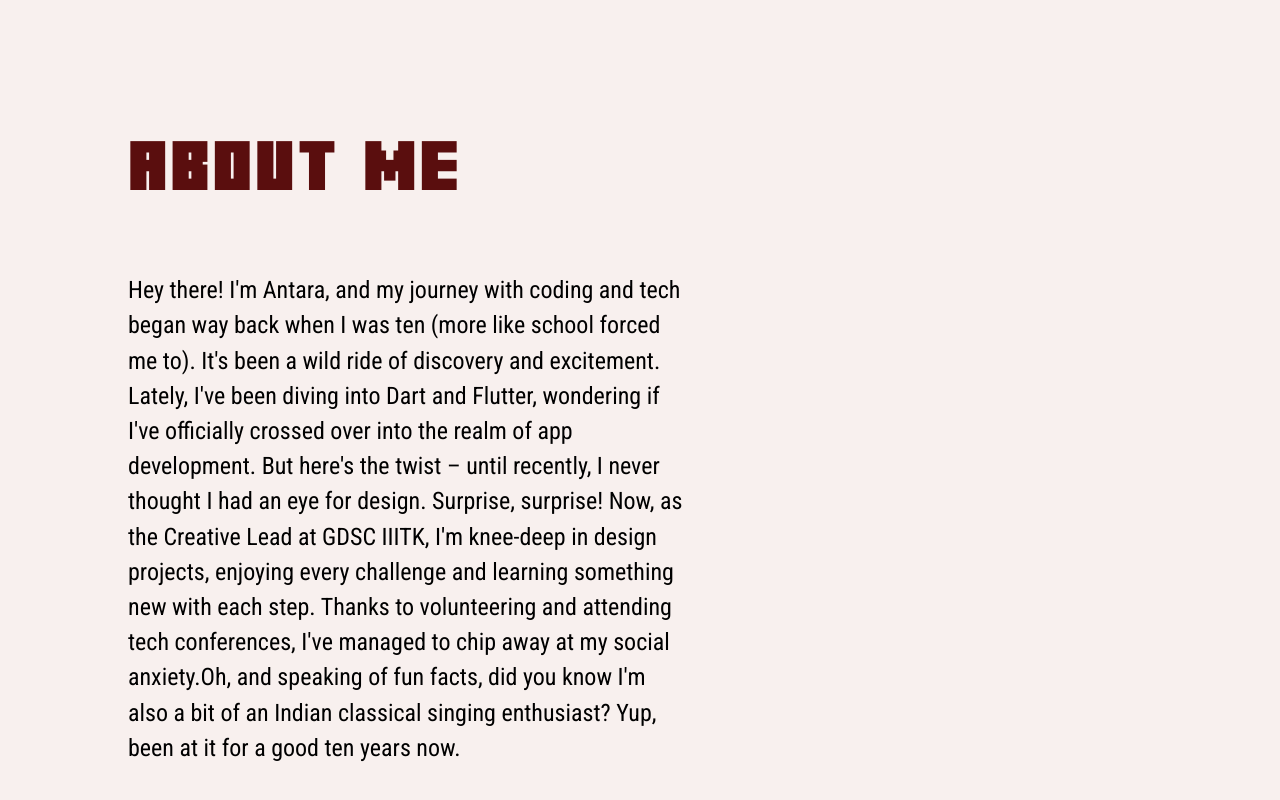
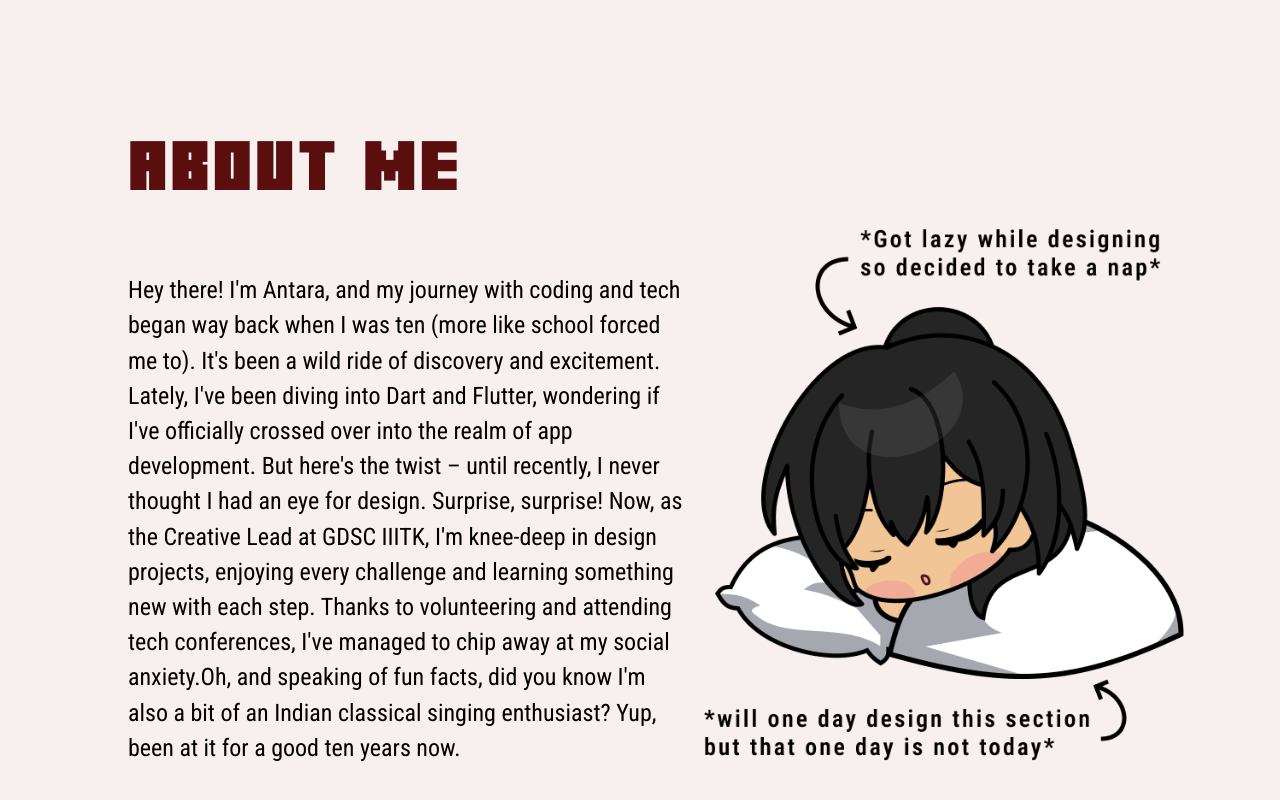
Before and after one commit to Antara-Paul04/antara-paul04.github.io, a plain HTML site: page index.html in a window 1280 px wide. Shown: the part 668-1468 px from the top of the page. Drawn offline with Linux system fonts and the light colour scheme.

Commit message:
about section temporarily done

```diff
--- a/index.html
+++ b/index.html
@@ -39,6 +39,9 @@
         </div>
         <div class="about-page" id="about">
             <h1 CLASS="head">ABOUT ME</h1>
+            <div class="sleep">
+                <img src="assets/images/Group 477.png">
+            </div>
             <div class="about-text">Hey there! I'm Antara, and my journey with coding and tech began way back when I was ten (more like school forced me to). It's been a wild ride of discovery and excitement. Lately, I've been diving into Dart and Flutter, wondering if I've officially crossed over into the realm of app development.
                 But here's the twist – until recently, I never thought I had an eye for design. Surprise, surprise! Now, as the Creative Lead at GDSC IIITK, I'm knee-deep in design projects, enjoying every challenge and learning something new with each step.
                 Thanks to volunteering and attending tech conferences, I've managed to chip away at my social anxiety.Oh, and speaking of fun facts, did you know I'm also a bit of an Indian classical singing enthusiast? Yup, been at it for a good ten years now.</div>
--- a/style.css
+++ b/style.css
@@ -154,10 +154,14 @@ body {
     width: 35rem;
     line-height: 2.2rem;
 }
-.about-img{
-    position:absolute;
-    margin-top:-48rem ;
+.sleep{
+    position: absolute;
     margin-left: 45%;
+    margin-top: 10%;
+}
+.sleep img{
+    max-width: 100%;
+    width: 30rem;
 }
 
 .stats-char{
```
Also changed, not shown: assets/images/Group 477.png (added).
